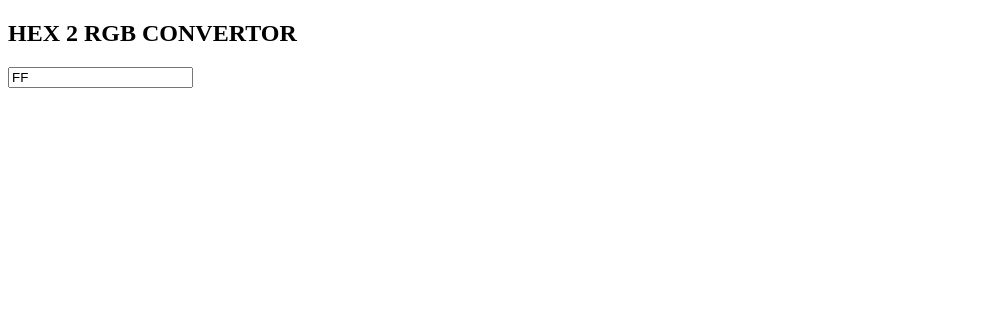
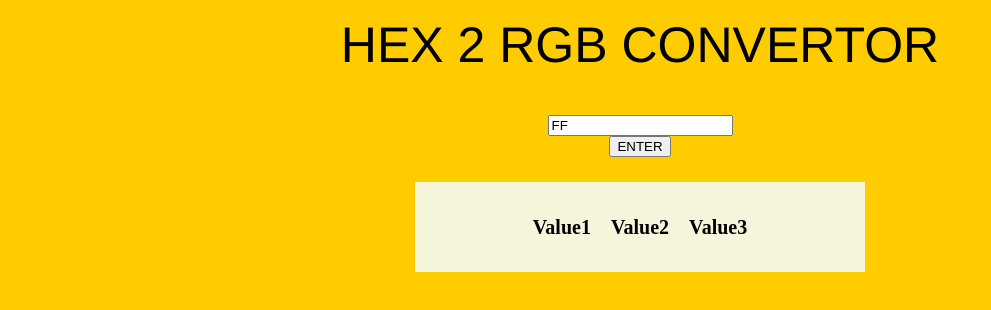
Before and after one commit to YogiK2001/hex2rgb, a website: page index.html in a window 1280 px wide. Shown: the whole page, without its empty margins (0-991 px from the left). Drawn offline with Linux system fonts and the light colour scheme.

Commit message:
added css and js files

```diff
--- a/index.html
+++ b/index.html
@@ -4,6 +4,7 @@
     <meta charset="UTF-8" />
     <meta http-equiv="X-UA-Compatible" content="IE=edge" />
     <meta name="viewport" content="width=device-width, initial-scale=1.0" />
+    <link rel="stylesheet" href="reset.css" />
     <link rel="stylesheet" href="styles.css" />
     <title>Hex 2 Rgb Convertor</title>
   </head>
@@ -12,12 +13,17 @@
       <h2 class="header_heading">HEX 2 RGB CONVERTOR</h2>
     </div>
     <div class="main">
-      <input type="text" value="FF" />
-      <div class="display">
-        <h5 class="value_1"></h5>
-        <h5 class="value_2"></h5>
-        <h5 class="value_3"></h5>
+      <div class="input-div">
+        <input id="hex-input" type="text" value="FF" />
+        <button id="hextorgb" type="submit">ENTER</button>
+      </div>
+
+      <div class="display-div">
+        <h5 class="values" id="val-1">Value1</h5>
+        <h5 class="values" id="val-2">Value2</h5>
+        <h5 class="values" id="val-3">Value3</h5>
       </div>
     </div>
   </body>
+  <script src="main.js"></script>
 </html>
--- a/main.js
+++ b/main.js
@@ -0,0 +1,2 @@
+const hexInput = document.getElementById('hexInput');
+const pressBtn = document.getElementById('pressBtn');
--- /dev/null
+++ b/reset.css
@@ -0,0 +1,129 @@
+/* http://meyerweb.com/eric/tools/css/reset/
+   v2.0 | 20110126
+   License: none (public domain)
+*/
+
+html,
+body,
+div,
+span,
+applet,
+object,
+iframe,
+h1,
+h2,
+h3,
+h4,
+h5,
+h6,
+p,
+blockquote,
+pre,
+a,
+abbr,
+acronym,
+address,
+big,
+cite,
+code,
+del,
+dfn,
+em,
+img,
+ins,
+kbd,
+q,
+s,
+samp,
+small,
+strike,
+strong,
+sub,
+sup,
+tt,
+var,
+b,
+u,
+i,
+center,
+dl,
+dt,
+dd,
+ol,
+ul,
+li,
+fieldset,
+form,
+label,
+legend,
+table,
+caption,
+tbody,
+tfoot,
+thead,
+tr,
+th,
+td,
+article,
+aside,
+canvas,
+details,
+embed,
+figure,
+figcaption,
+footer,
+header,
+hgroup,
+menu,
+nav,
+output,
+ruby,
+section,
+summary,
+time,
+mark,
+audio,
+video {
+  margin: 0;
+  padding: 0;
+  border: 0;
+  font-size: 100%;
+  font: inherit;
+  vertical-align: baseline;
+}
+/* HTML5 display-role reset for older browsers */
+article,
+aside,
+details,
+figcaption,
+figure,
+footer,
+header,
+hgroup,
+menu,
+nav,
+section {
+  display: block;
+}
+body {
+  line-height: 1;
+}
+ol,
+ul {
+  list-style: none;
+}
+blockquote,
+q {
+  quotes: none;
+}
+blockquote:before,
+blockquote:after,
+q:before,
+q:after {
+  content: "";
+  content: none;
+}
+table {
+  border-collapse: collapse;
+  border-spacing: 0;
+}
--- a/styles.css
+++ b/styles.css
@@ -1,3 +1,38 @@
-.display {
-  color: blue;
+body {
+  background: linear-gradient(to bottom, #ffcc00 0%, #ffcc00 100%);
 }
+
+.header_heading {
+  font-family: "Franklin Gothic Medium", "Arial Narrow", Arial, sans-serif;
+  font-size: 50px;
+  text-align: center;
+  padding: 20px;
+}
+
+.main {
+  position: relative;
+}
+
+.input-div {
+  display: flex;
+  flex-direction: column;
+  justify-content: center;
+  align-items: center;
+  padding: 25px;
+}
+
+.display-div {
+  display: flex;
+  justify-content: center;
+  align-items: center;
+  background-color: beige;
+  padding: 25px;
+  margin: 0 auto;
+  max-width: 400px;
+}
+
+.values {
+  font-size: 20px;
+  font-weight: bold;
+  padding: 10px;
+}
```
